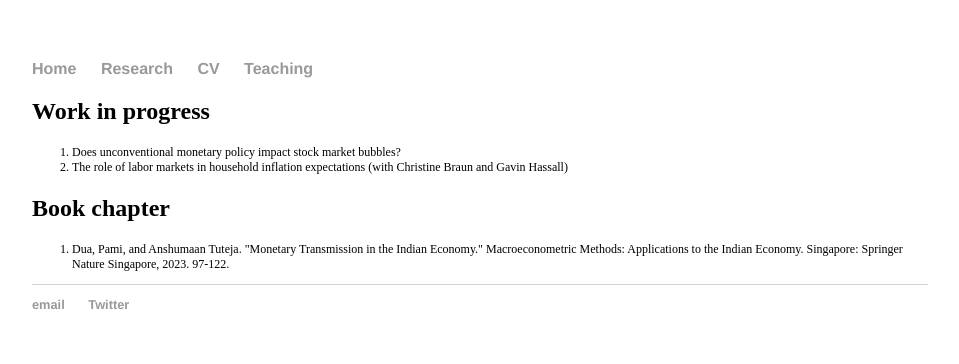
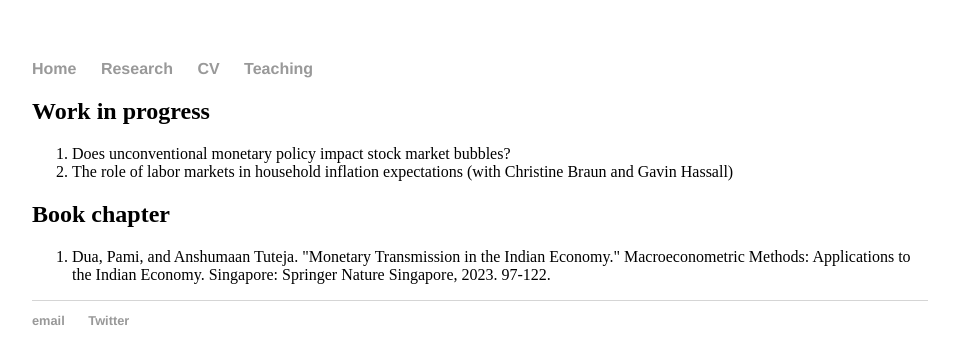
Before and after one commit to anshumaan-tuteja/anshumaan-tuteja.github.io, a Jekyll site: the page built from _pages/research.html, in a window 1280 px wide. Shown: the top 364 px of the page, without its empty margins (160-1119 px from the left). Built offline with Jekyll 4.4.1, drawn with Linux system fonts in a browser that asks for light colours.

Commit message:
Update research.html

```diff
--- a/_pages/research.html
+++ b/_pages/research.html
@@ -5,7 +5,7 @@ title: Research page
 
 <div class="blurb">
   <h2>Work in progress</h2>
-  <ol style="font-size: 0.75em;">
+  <ol style="font-size: 1em;">
     <li> Does unconventional monetary policy impact stock market bubbles? </li>
     <!-- <p> <b>Abstract</b>: This paper examines the sources of the response of stock prices to unconventional monetary shocks using a Structural Vector autoregressive model.
     Findings from US data indicate that stock prices and its fundamental component decline in response to a contractionary monetary policy shock.
@@ -14,7 +14,7 @@ title: Research page
   </ol>
 
   <h2>Book chapter</h2>
-  <ol style="font-size: 0.75em;">
+  <ol style="font-size: 1em;">
     <li>Dua, Pami, and Anshumaan Tuteja. "Monetary Transmission in the Indian Economy." Macroeconometric Methods: Applications to the Indian Economy. Singapore: Springer Nature Singapore, 2023. 97-122. </li>
   </ol>
 
```
